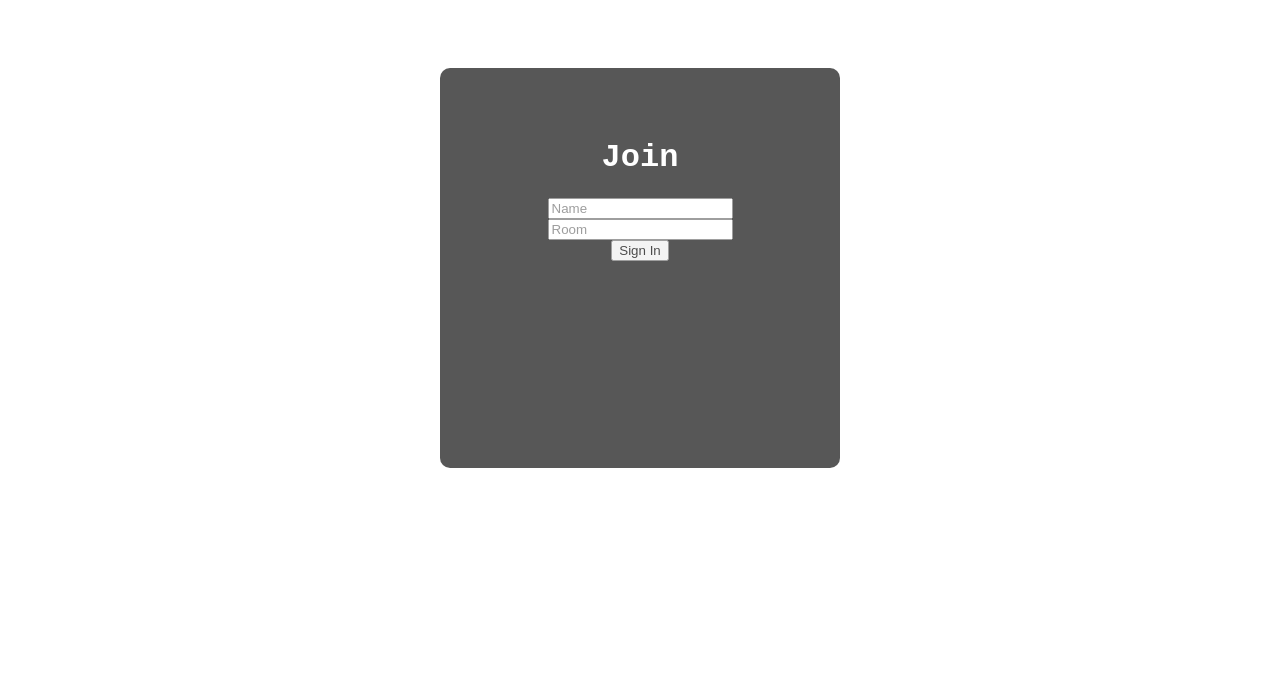
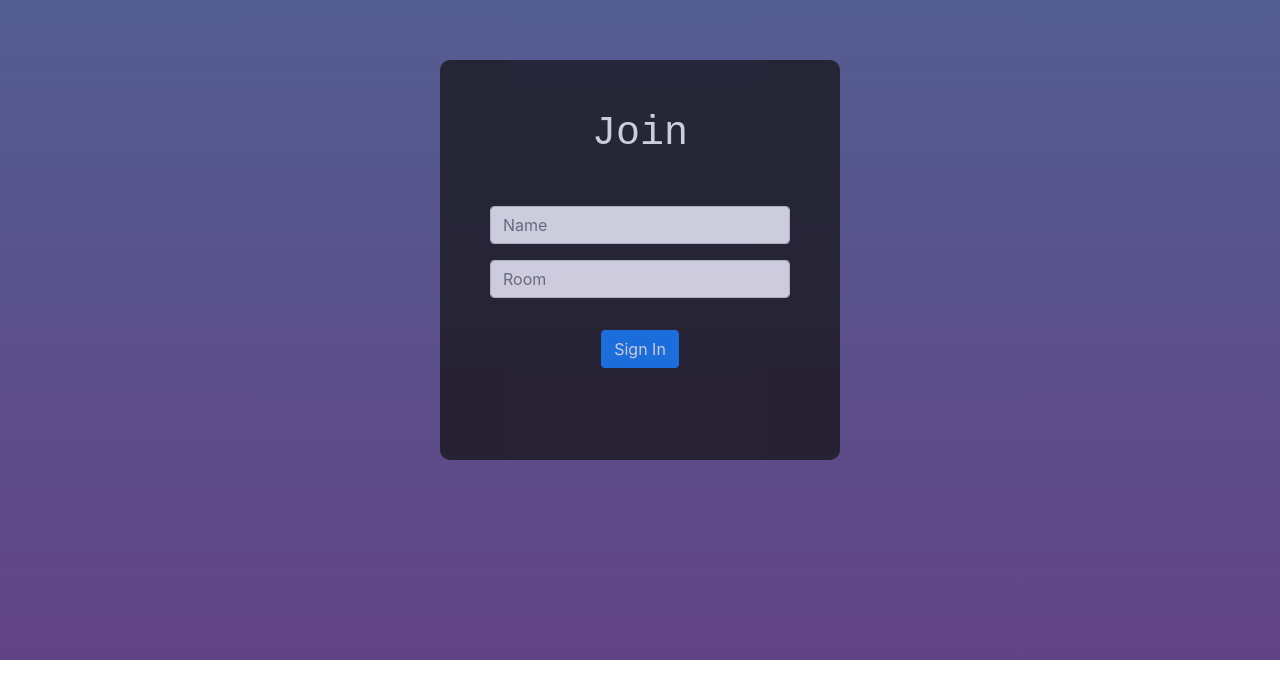
Before and after one commit to FAD95/chat-app, a React (Create React App) app in the folder client-react/: page / in a window 1280 px wide. Shown: the part 140-816 px from the top of the page. Built offline with nearby package versions, Linux system fonts and the light colour scheme.

Commit message:
[ADD] Bootsrap and global styles

```diff
--- a/client-react/src/App.js
+++ b/client-react/src/App.js
@@ -1,13 +1,18 @@
 import React from 'react'
 import { BrowserRouter as Router, Route } from 'react-router-dom'
+import 'bootstrap/dist/css/bootstrap.min.css'
+import GlobalStyles from './styles/GlobalStyles'
 
 import Join from './components/Join'
 import Chat from './components/Chat'
 
 const App = () => (
-  <Router>
-    <Route path='/' component={Join}></Route>
-    <Route path='/chat' component={Chat}></Route>
-  </Router>
+  <>
+    <GlobalStyles />
+    <Router>
+      <Route path='/' exact component={Join}></Route>
+      <Route path='/chat' component={Chat}></Route>
+    </Router>
+  </>
 )
 export default App
```
